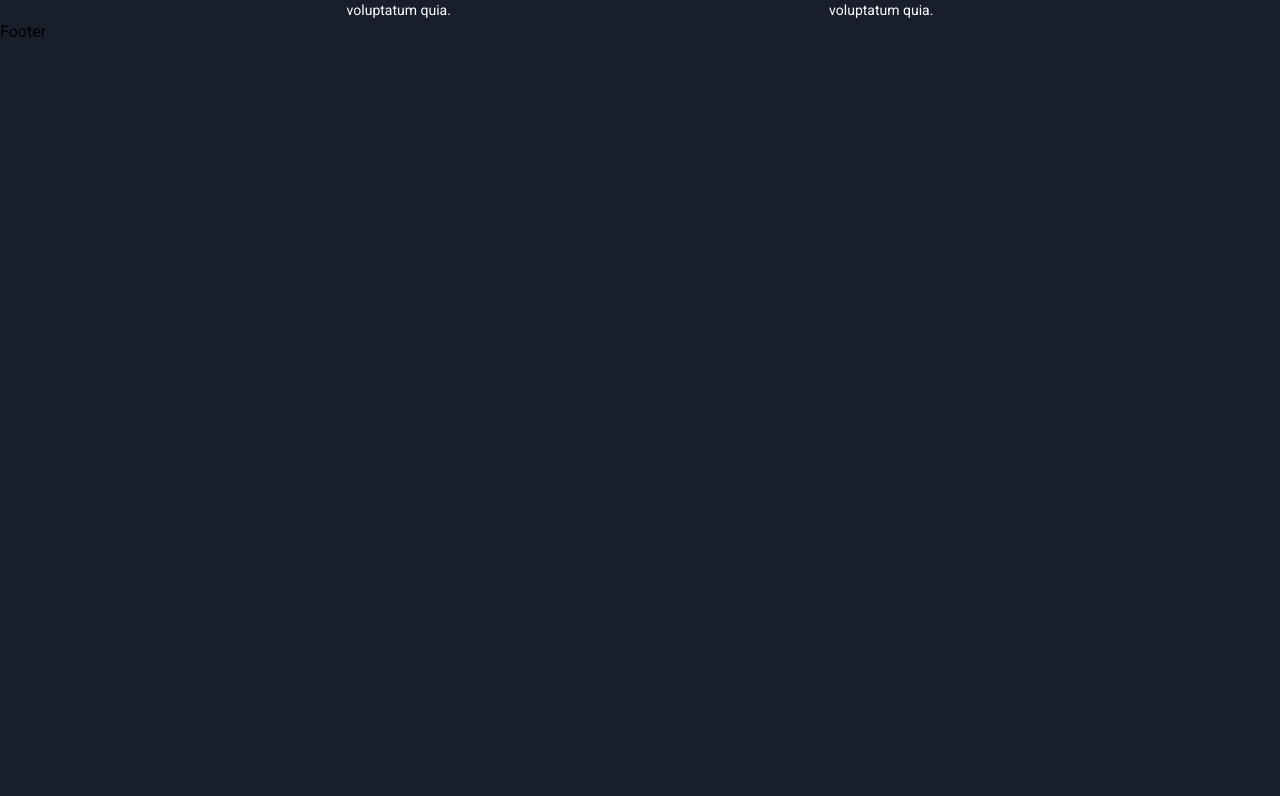
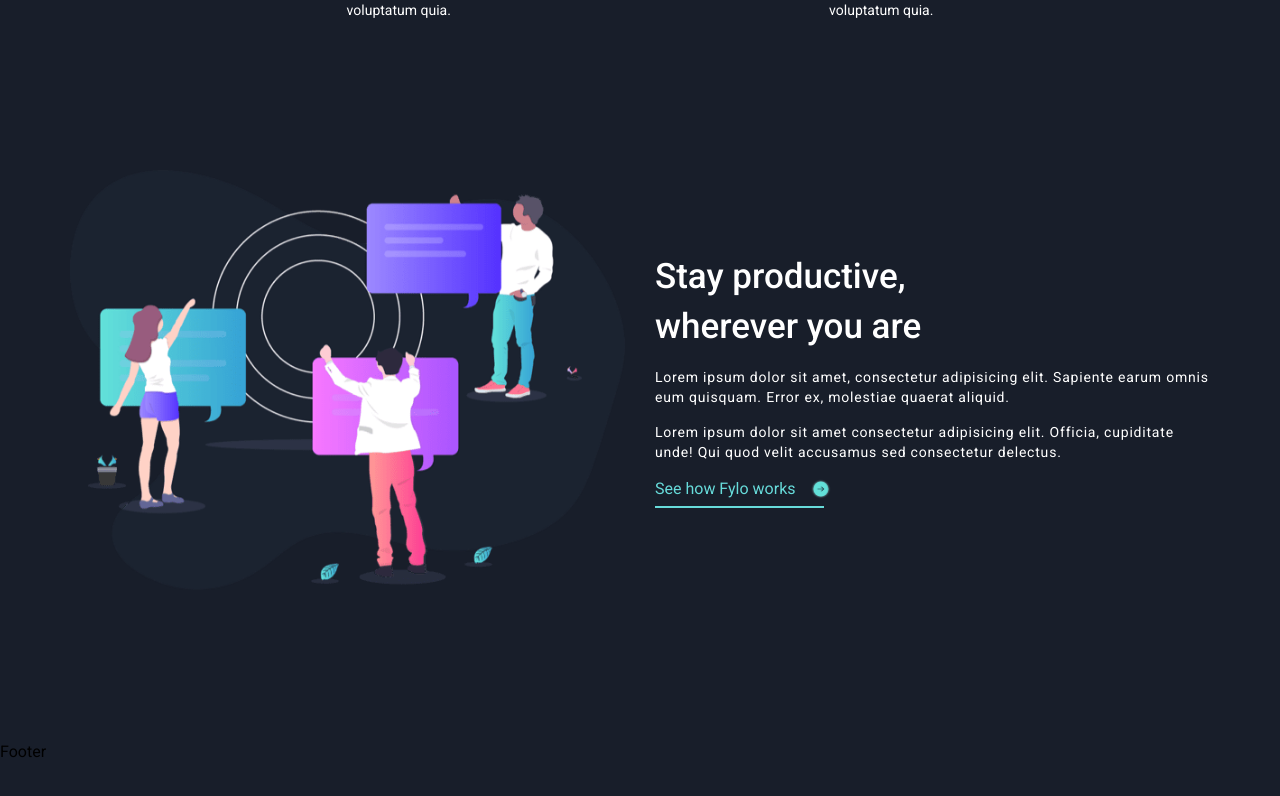
Before and after one commit to omar3060/landing-tailwind, a React (Vite) app: page / in a window 1280 px wide. Shown: the part 1767-2563 px from the top of the page. Built offline with nearby package versions, Linux system fonts and the light colour scheme.

Commit message:
finish StayProductive section

```diff
--- a/src/components/Features.jsx
+++ b/src/components/Features.jsx
@@ -24,7 +24,7 @@ const Features = () => {
     },
   ]);
   return (
-    <section>
+    <section className="pb-[100px] md:pb-[150px]">
       <div className="container">
         <div className="grid grid-cols-1 grid-rows-1 md:grid-cols-2 md:grid-rows-2 gap-[50px] md:gap-[100px] w-[865px] mx-auto max-w-full">
           {items.map((item) => (
--- /dev/null
+++ b/src/components/StayProductive.jsx
@@ -0,0 +1,38 @@
+import React from "react";
+
+const StayProductive = () => {
+  return (
+    <section className="pb-[100px] md:pb-[150px]">
+      <div className="container grid grid-cols-1 md:grid-cols-2 gap-[30px] place-items-center">
+        <div className="">
+          <img
+            src="/src/assets/images/illustration-stay-productive.png"
+            alt="stay productive img"
+          />
+        </div>
+        <div className="text-white">
+          <h3 className="font-medium text-[35px] leading-[50px]">
+            Stay productive,
+            <br />
+            wherever you are
+          </h3>
+          <div className="my-[15px] font-normal text-sm tracking-[0.8px]">
+            <p className="mb-[15px]">
+              Lorem ipsum dolor sit amet, consectetur adipisicing elit. Sapiente
+              earum omnis eum quisquam. Error ex, molestiae quaerat aliquid.
+            </p>
+            <p>
+              Lorem ipsum dolor sit amet consectetur adipisicing elit. Officia,
+              cupiditate unde! Qui quod velit accusamus sed consectetur delectus.
+            </p>
+          </div>
+          <a href="/" className=" text-primaryColor hover:text-[#42b0d1] border-b-2 border-primaryColor border-solid pb-[5px] flex items-center gap-2 w-fit transition-colors duration-200">See how Fylo works
+            <img src="/src/assets/images/icon-arrow.svg" alt="arrow image" className="animate-[moveRight_1s_ease-in-out_infinite] w-[20px] h-[20px] object-contain"/>
+          </a>
+        </div>
+      </div>
+    </section>
+  );
+};
+
+export default StayProductive;
--- a/src/pages/Home.jsx
+++ b/src/pages/Home.jsx
@@ -1,12 +1,14 @@
 import React from 'react'
 import Landing from '../components/Landing'
 import Features from '../components/Features'
+import StayProductive from '../components/StayProductive'
 
 const Home = () => {
   return (
     <>
       <Landing />
       <Features />
+      <StayProductive />
     </>
   )
 }
--- a/tailwind.config.js
+++ b/tailwind.config.js
@@ -7,9 +7,19 @@ export default {
   theme: {
     extend: {
       colors: {
-        mainColor: '#000',
+        primaryColor: '#67dbda',
         whiteColor: '#fff',
         redColor: 'red'
+      },
+      keyframes: {
+        moveRight: {
+          '0%': {transform: "translateX(0)"},
+          '50%': {transform: "translateX(7px)"},
+          '100%': {transform: "translateX(0)"},
+        },
+      },
+      animation: {
+        moveRight: "moveRight 1s ease-in-out infinite",
       },
       screens: {
         sm: "576px",
```
